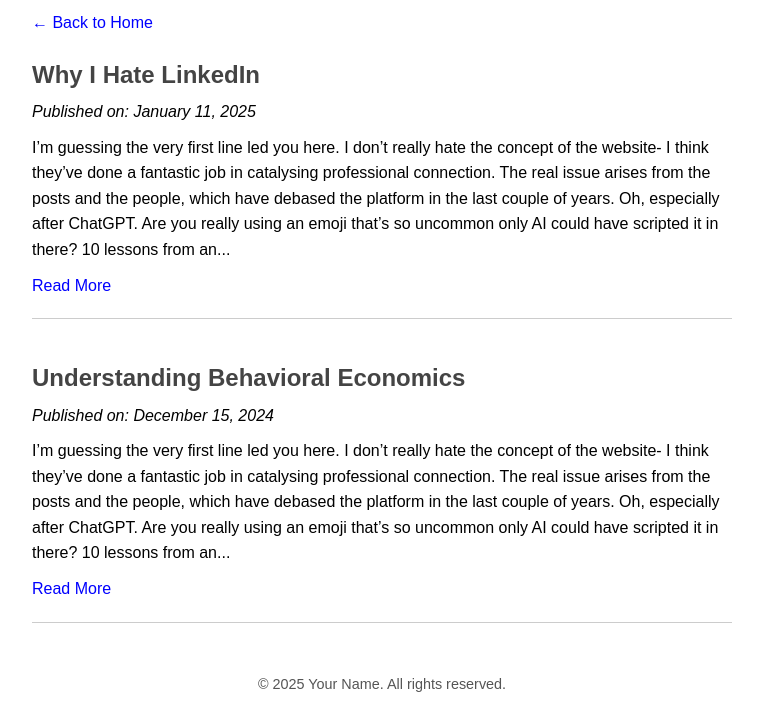
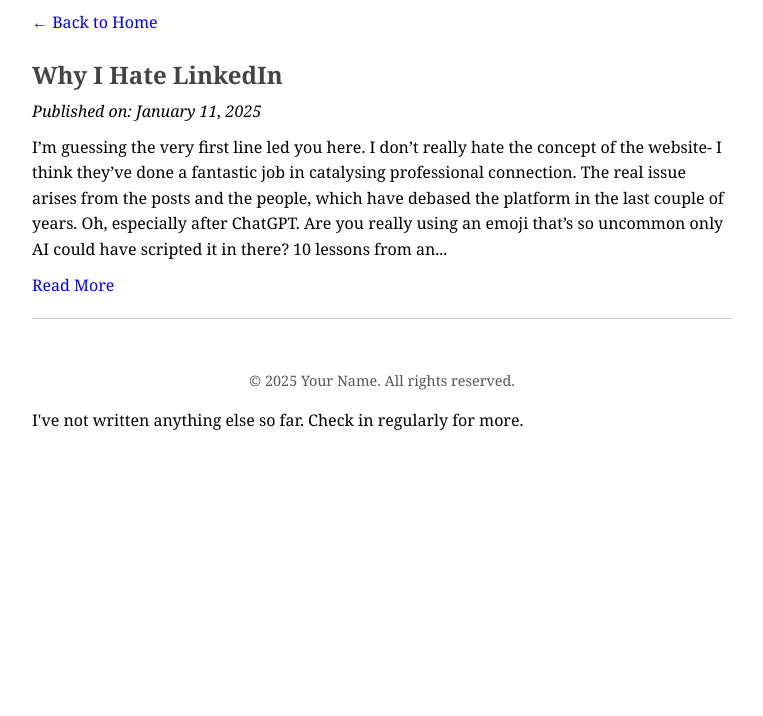
Before and after one commit to shrimalcodes/sidshrimalweb, a plain HTML site: page blogs.html in a window 1280 px wide. Shown: the part 84-800 px from the top of the page, without its empty margins (258-1021 px from the left). Drawn offline with Linux system fonts and the light colour scheme.

Commit message:
Update blogs.html

```diff
--- a/blogs.html
+++ b/blogs.html
@@ -6,7 +6,7 @@
     <title>Blogs</title>
     <style>
         body {
-            font-family: Arial, sans-serif;
+            font-family: "Georgia", serif;
             margin: 20px;
             line-height: 1.6;
             max-width: 700px;
@@ -67,8 +67,8 @@
         // Blog metadata: manually set title, publication date, and associated text file
         const blogs = [
             { title: "Why I Hate LinkedIn", file: "blogs/blog1.txt", page: "blog_subpages/blog1.html", date: "January 11, 2025" },
-            { title: "Understanding Behavioral Economics", file: "blogs/blog2.txt", page: "blog_subpages/blog2.html", date: "December 15, 2024" },
         ];
+
 
         // Function to truncate content to 75 words
         function truncateToWords(content, wordLimit = 75) {
@@ -111,4 +111,5 @@
         loadBlogs();
     </script>
 </body>
+<p> I've not written anything else so far. Check in regularly for more. </p>
 </html>
```
